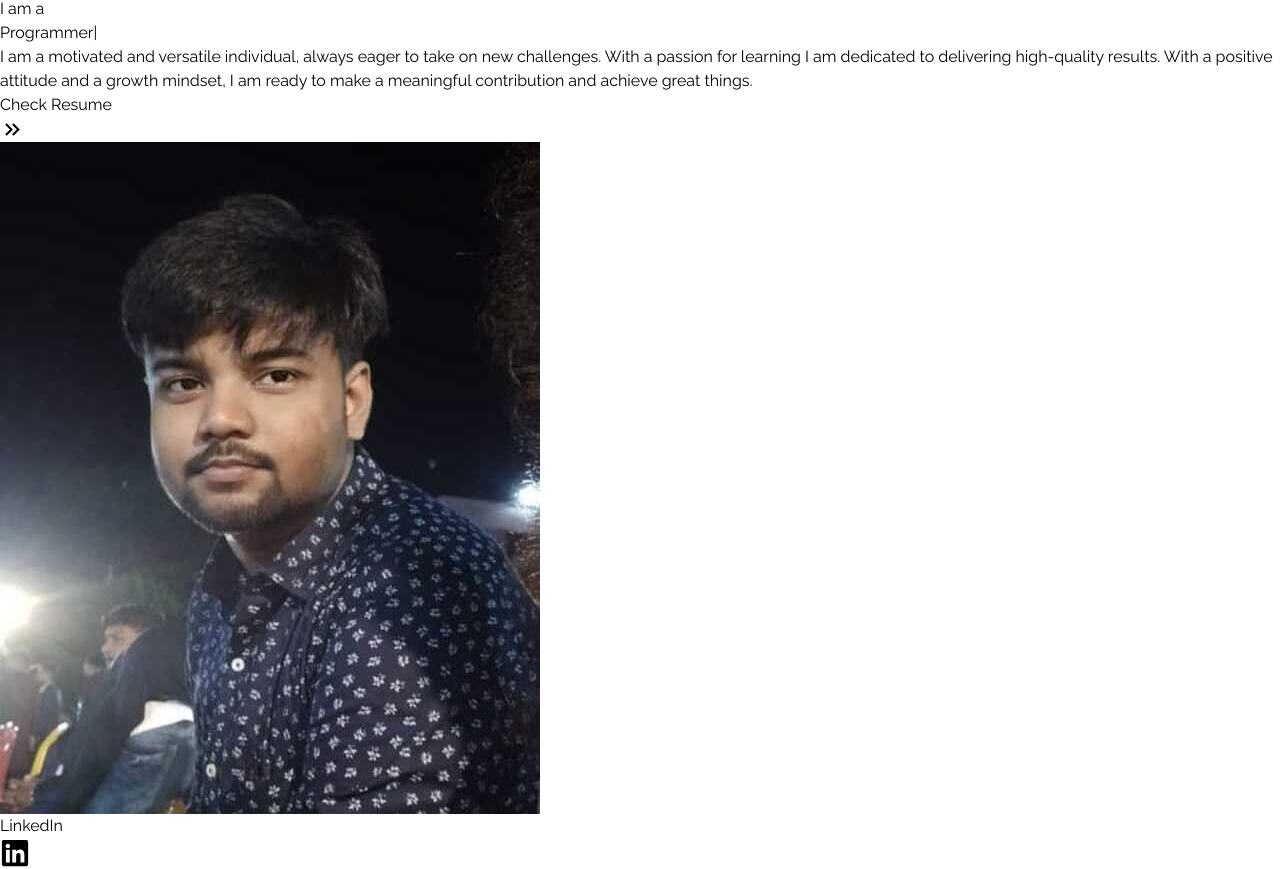
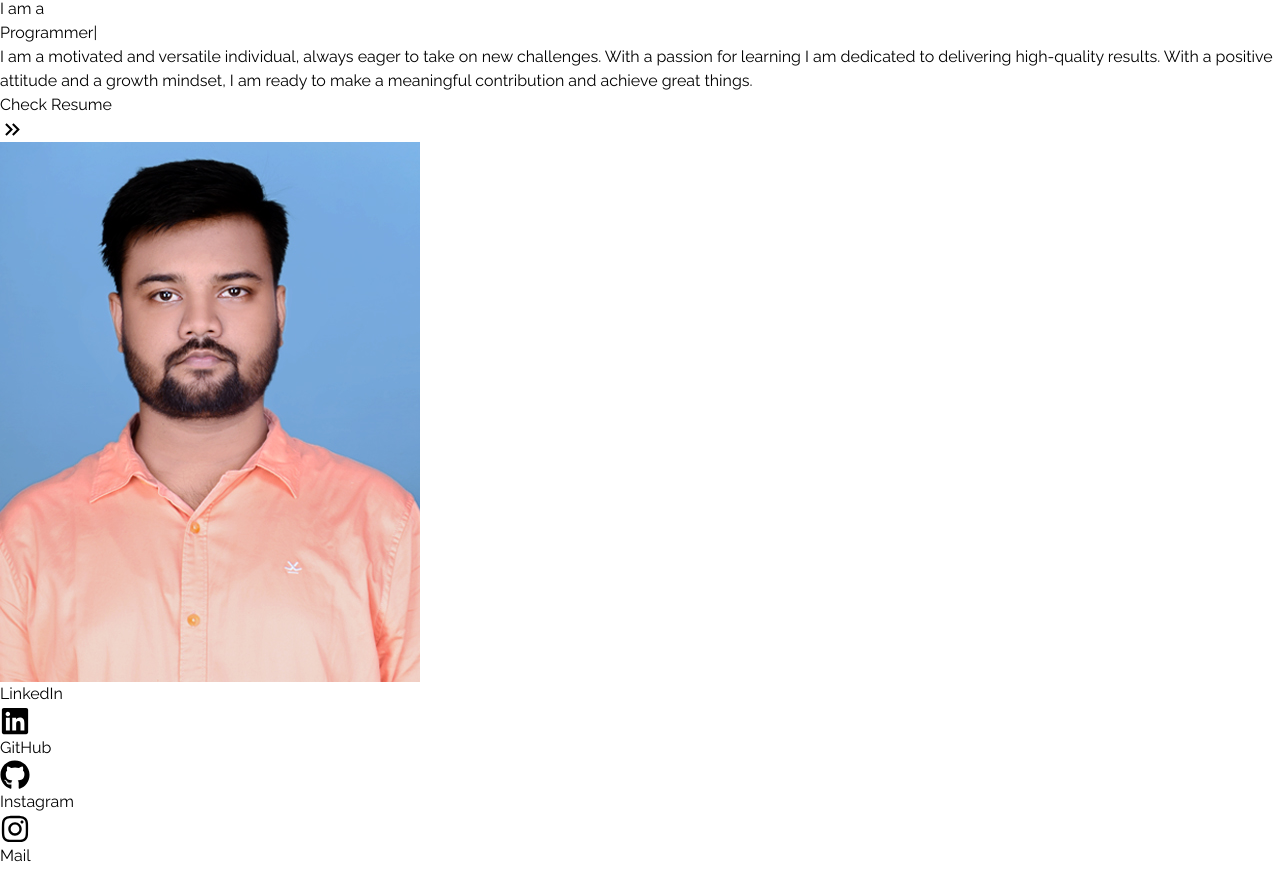
Before and after one commit to ankitsingh0112/Portfolio, a React (Vite) app: page / in a window 1280 px wide. Shown: the part 677-1546 px from the top of the page. Built offline with nearby package versions, Linux system fonts and the light colour scheme; a web font is replaced by a local one.

Commit message:
Update Home.jsx

```diff
--- a/src/Components/Home.jsx
+++ b/src/Components/Home.jsx
@@ -42,7 +42,7 @@ const Home = () => {
           </div>
         </div>
         <div>
-            <img src="/img/hero.jpg" alt="my profile" className="w-[14rem] mx-auto md:w-[25rem] rounded-2xl mt-20 md:mt-0" />
+            <img src="/img/photoAnkit.jpg" alt="my profile" className="w-[14rem] mx-auto md:w-[25rem] rounded-2xl mt-20 md:mt-0" />
         </div>
       </div>
     </div>
```
